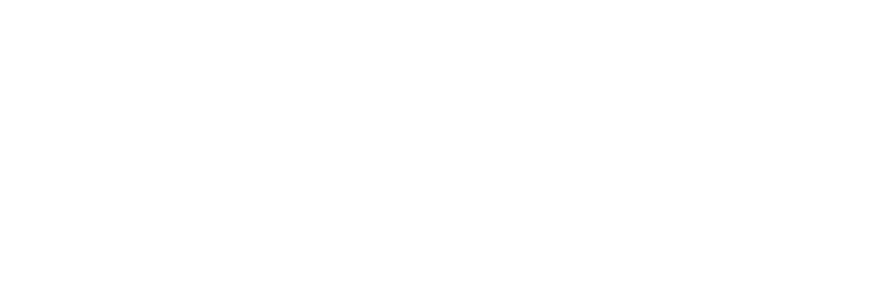
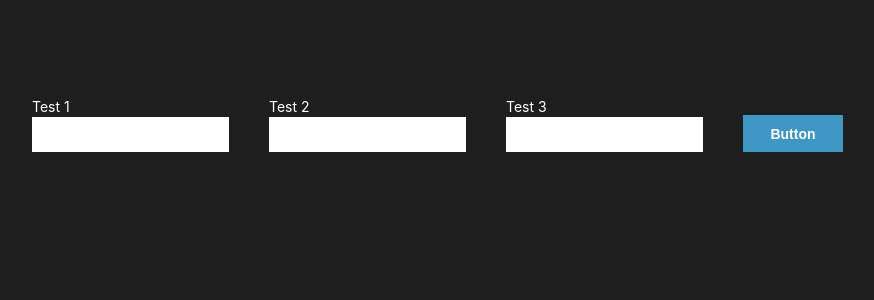
Before and after one commit to jmsv/amigos-calc, a React (Create React App) app: page / in a window 1280 px wide. Shown: the top 300 px of the page, without its empty margins (43-917 px from the left). Built offline with nearby package versions, Linux system fonts and the light colour scheme.

Commit message:
calculator styling

```diff
--- a/src/App.js
+++ b/src/App.js
@@ -1,8 +1,14 @@
 import React from 'react'
 import './App.css'
 
+import Calculator from './Calculator'
+
 function App() {
-  return <div></div>
+  return (
+    <div>
+      <Calculator />
+    </div>
+  )
 }
 
 export default App
--- /dev/null
+++ b/src/Calculator.css
@@ -0,0 +1,52 @@
+body {
+  background-color: #1e1e1e;
+}
+
+.form-row {
+  float: none;
+  display: flex;
+  align-items: flex-end;
+  padding: 6rem 20px;
+  color: white;
+  margin: auto;
+  max-width: 1170px;
+}
+
+.form-row .form-field {
+  margin-top: 0;
+  display: flex;
+  flex-direction: column;
+  font-size: 0.875rem;
+  line-height: 1.5;
+}
+
+.form-row > div {
+  display: flex;
+  align-items: flex-start;
+  padding: 0 20px;
+}
+
+.form-field input {
+  border: 0;
+  height: auto;
+  background-color: #fff;
+  padding: 0.75em;
+  line-height: normal;
+}
+
+.form-row button {
+  background-color: #3e97c5;
+  color: white;
+  display: block;
+  min-width: 100px;
+  padding: 0.75em 1.5em;
+  font-size: 0.875rem;
+  transition: all 300ms ease-out;
+  font-weight: 700;
+  border: none;
+  cursor: pointer;
+}
+
+.form-row button:hover {
+  background-color: #307aa0;
+}
--- /dev/null
+++ b/src/Calculator.js
@@ -0,0 +1,24 @@
+import React, { Component } from 'react'
+
+import './Calculator.css'
+
+export default class Calculator extends Component {
+  fields = ['Test 1', 'Test 2', 'Test 3']
+
+  render() {
+    return (
+      <div className="form-row">
+        {this.fields.map(field => (
+          <div class="form-field">
+            <label>{field}</label>
+            <input type="text" title={field} />
+          </div>
+        ))}
+
+        <div>
+          <button type="button">Button</button>
+        </div>
+      </div>
+    )
+  }
+}
--- a/src/index.css
+++ b/src/index.css
@@ -1,6 +1,6 @@
 body {
   margin: 0;
-  font-family: -apple-system, BlinkMacSystemFont, 'Segoe UI', 'Roboto', 'Oxygen', 'Ubuntu',
+  font-family: 'nimbus-sans', -apple-system, BlinkMacSystemFont, 'Segoe UI', 'Roboto', 'Oxygen', 'Ubuntu',
     'Cantarell', 'Fira Sans', 'Droid Sans', 'Helvetica Neue', sans-serif;
   -webkit-font-smoothing: antialiased;
   -moz-osx-font-smoothing: grayscale;
```
Also changed, not shown: 1 other file (tests, documents, lock files or other folders).
